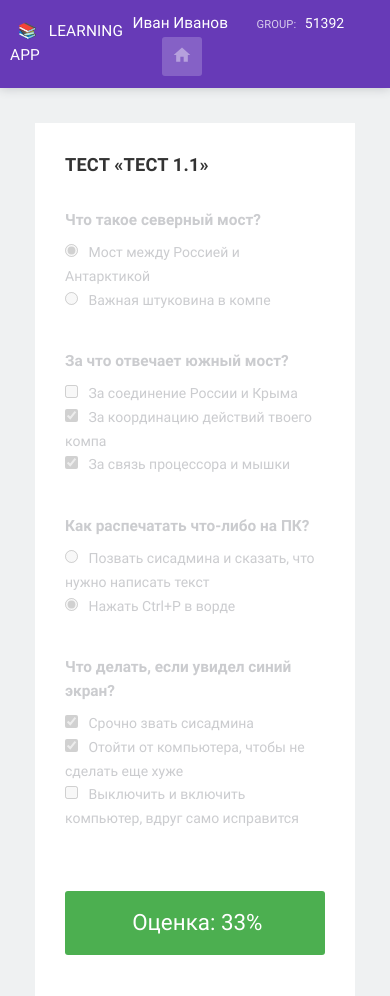
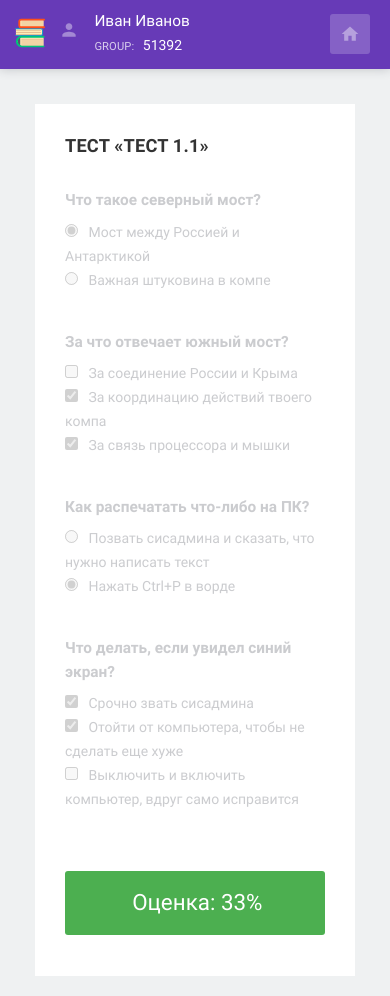
Before and after one commit to dimadk24/learning-app-layout, a website: page source/test-completed.html in a window 390 px wide. Drawn offline with nearby package versions, Linux system fonts and the light colour scheme; files that its build step writes are made by us from their sources.

Commit message:
feat: stylize topbar on mobile devices

```diff
--- a/source/sass/blocks/nav.scss
+++ b/source/sass/blocks/nav.scss
@@ -1,15 +1,25 @@
 .nav {
+  width: 80%;
+  display: flex;
+  flex-direction: row;
+  justify-content: space-between;
+  align-items: center;
   margin-right: 10px;
-  align-self: center;
+}
+
+@media (max-width: $tablet-width + 100px) {
+  .nav {
+    width: 140%;
+  }
 }
 
 .nav__dashboard-link {
   @include horizontal-paddings(20px);
-  @include vertical-paddings(8px);
+  position: relative;
   display: inline-block;
-  position: relative;
   margin-left: 30px;
   padding-left: 3em;
+  line-height: 40px;
   font-size: 0.9em;
   letter-spacing: 0.01em;
   color: $white;
@@ -24,6 +34,7 @@
   .nav__dashboard-link {
     @include horizontal-paddings(20px);
     font-size: 0;
+    height: 30px;
   }
 }
 
@@ -37,7 +48,7 @@
   position: absolute;
   display: inline-block;
   content: "";
-  top: 8px;
+  top: 10px;
   left: 0.8em;
   background-image: url("../img/icon-home.svg");
   width: 20px;
@@ -45,33 +56,57 @@
 }
 
 @media (max-width: $tablet-width) {
+  .nav__dashboard-link {
+    width: 40px;
+    height: 40px;
+  }
+
   .nav__dashboard-link::before {
     left: 50%;
     transform: translate(-50%, 0);
   }
 }
 
-.nav__student-name {
-  font-size: 1.1em;
-  margin-right: 25px;
+.nav__student {
+  @include list-reset();
+  position: relative;
+  display: flex;
+  flex-direction: row;
+  justify-content: flex-end;
+  align-self: center;
 }
 
-.nav__student-name::before {
+.nav__student::before {
   position: absolute;
   display: inline-block;
   content: "";
+  width: 20px;
+  height: 20px;
   top: 0;
-  left: 0;
+  left: -35px;
   background-image: url("../img/icon-user.svg");
-  width: 24px;
-  height: 24px;
+}
+
+.nav__student-name {
+  font-size: 1.1em;
+  margin-right: 30px;
 }
 
 .nav__student-group::before {
+  content: "Group: ";
   padding-right: 0.5em;
-  content: "Group: ";
   font-size: 0.8em;
   text-transform: uppercase;
   letter-spacing: 0.01em;
   color: $semi-transparent-white;
 }
+
+@media (max-width: $tablet-width) {
+  .nav__student {
+    flex-direction: column;
+  }
+
+  .nav__student::before {
+    top: 10px;
+  }
+}
--- a/source/sass/blocks/page-header.scss
+++ b/source/sass/blocks/page-header.scss
@@ -11,14 +11,38 @@
 }
 
 .page-header__title {
+  @include list-reset();
+  position: relative;
+  width: 20%;
+  margin-left: 45px;
   text-decoration: none;
   color: $white;
   font-size: 1.1em;
-  font-weight: 400;
+  line-height: 45px;
   text-transform: uppercase;
-  letter-spacing: 0.01em;
+  letter-spacing: 0.03em;
 }
 
-.page-header__icon {
+.page-header__title::before {
+  position: absolute;
+  display: inline-block;
+  content: "";
+  top: 10px;
+  left: -40px;
   margin: 0 0.5em;
+  width: 22px;
+  height: 22px;
+  background-image: url("../img/logo.svg");
 }
+
+@media (max-width: $tablet-width + 100px) {
+  .page-header__title {
+    font-size: 0;
+  }
+
+  .page-header__title::before {
+    width: 30px;
+    height: 30px;
+    top: 8px;
+  }
+}
--- a/source/test-completed.html
+++ b/source/test-completed.html
@@ -14,14 +14,13 @@
 
 <body>
   <header class="page-header">
-    <h1 class="page-header__title">
-      <span class="page-header__icon">📚</span>
-      Learning app
-    </h1>
+    <h1 class="page-header__title">Learning up</h1>
 
     <nav class="nav">
-      <span class="nav__student-name">Иван Иванов</span>
-      <span class="nav__student-group">51392</span>
+      <p class="nav__student">
+        <span class="nav__student-name">Иван Иванов</span>
+        <span class="nav__student-group">51392</span>
+      </p>
       <a href="./dashboard.html" class="nav__dashboard-link">back to dashboard</a>
     </nav>
   </header>
```
Also changed, not shown: source/dashboard.html (+6 -4 lines), source/index.html (+1 -7 lines), source/sign-in.html (+1 -4 lines), source/sign-up.html (+1 -4 lines), source/test-not-completed.html (+5 -6 lines), source/img/icon-user.svg (added), source/img/logo.svg (added).
